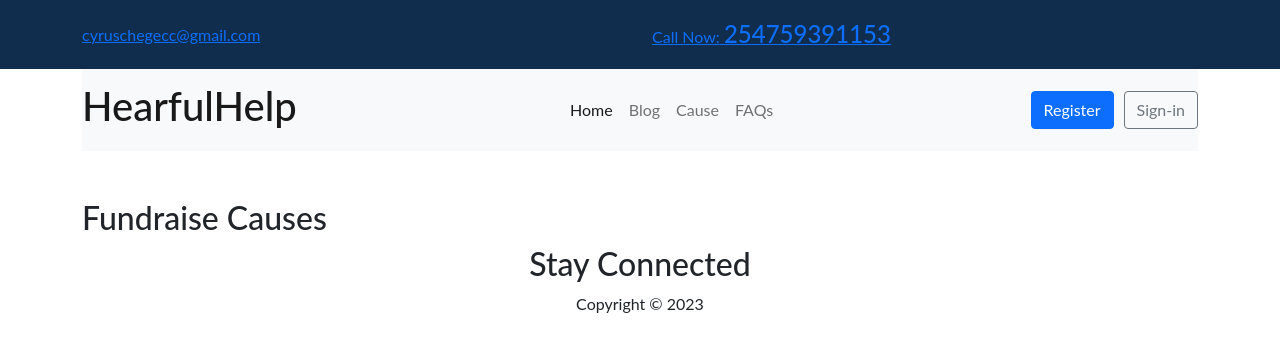
After one commit to CyrusNchege/HeartfulHelp, a Django app: page /causes/ in a window 1280 px wide. The commit adds this page. Shown: the top 352 px of the page. Run offline with Django 5.2, Linux system fonts and the light colour scheme; data that the repository does not hold is empty.

Commit message:
Add confcauses to the templates

```diff
--- a/donations/admin.py
+++ b/donations/admin.py
@@ -1,3 +1,7 @@
 from django.contrib import admin
 
 # Register your models here.
+from .models import FundraiseCause, Donation
+
+admin.site.register(FundraiseCause)
+admin.site.register(Donation)
--- a/donations/urls.py
+++ b/donations/urls.py
@@ -1,9 +1,16 @@
 from django.urls import path
 
 from .views import (home,
-                    about)
+                    about, cause_create, cause_delete, cause_detail, cause_edit, donation_create, causes_list
+                    )
 
 urlpatterns = [
     path('', home, name='home'),
     path('about/', about, name='about'),
+    path('causes/', causes_list, name='causes_list'),
+    path('causes/<int:pk>/', cause_detail, name='cause_detail'),
+    path('causes/new/', cause_create, name='cause_create'),
+    path('causes/<int:pk>/edit/', cause_edit, name='cause_edit'),
+    path('causes/<int:pk>/delete/', cause_delete, name='cause_delete'),
+    path('causes/<int:pk>/donations/new/', donation_create, name='donation_create'),
 ]
--- a/donations/views.py
+++ b/donations/views.py
@@ -10,3 +10,51 @@ def home(request):
 
 def about(request):
     return render(request, 'donations/about.html')
+
+def causes_list(request):
+    causes = FundraiseCause.objects.all()
+    return render(request, 'donations/causes_list.html', {'causes': causes})
+
+def cause_detail(request, pk):
+    cause = FundraiseCause.objects.get(id=pk)
+    return render(request, 'donations/cause_detail.html', {'cause': cause})
+
+def cause_create(request):
+    if request.method == 'POST':
+        form = FundraiseCauseForm(request.POST, request.FILES)
+        if form.is_valid():
+            cause = form.save()
+            return redirect('cause_detail', pk=cause.pk)
+    else:
+        form = FundraiseCauseForm()
+    return render(request, 'donations/cause_form.html', {'form': form})
+
+def cause_edit(request, pk):
+    cause = FundraiseCause.objects.get(pk=pk)
+    if request.method == 'POST':
+        form = FundraiseCauseForm(request.POST, request.FILES, instance=cause)
+        if form.is_valid():
+            cause = form.save()
+            return redirect('cause_detail', pk=cause.pk)
+    else:
+        form = FundraiseCauseForm(instance=cause)
+    return render(request, 'donations/cause_form.html', {'form': form})
+
+def cause_delete(request, pk):
+    FundraiseCause.objects.get(id=pk).delete()
+    return redirect('causes_list')
+
+def donation_create(request, pk):
+    cause = FundraiseCause.objects.get(id=pk)
+    if request.method == 'POST':
+        form = DonationForm(request.POST)
+        if form.is_valid():
+            donation = form.save(commit=False)
+            donation.cause = cause
+            donation.save()
+            cause.current_amount += donation.amount
+            cause.save()
+            return redirect('cause_detail', pk=cause.pk)
+    else:
+        form = DonationForm()
+    return render(request, 'donations/donation_form.html', {'form': form})
--- a/heartfulHelp/settings.py
+++ b/heartfulHelp/settings.py
@@ -124,3 +124,6 @@ STATICFILES_DIRS = ['static' ]
 # https://docs.djangoproject.com/en/5.0/ref/settings/#default-auto-field
 
 DEFAULT_AUTO_FIELD = 'django.db.models.BigAutoField'
+
+MEDIA_URL = '/images/'
+MEDIA_ROOT = os.path.join(BASE_DIR, 'images')
--- a/heartfulHelp/urls.py
+++ b/heartfulHelp/urls.py
@@ -15,9 +15,13 @@ Including another URLconf
     2. Add a URL to urlpatterns:  path('blog/', include('blog.urls'))
 """
 from django.contrib import admin
+from django.conf import settings
+from django.conf.urls.static import static
 from django.urls import path, include
 
 urlpatterns = [
     path('admin/', admin.site.urls),
     path("", include("donations.urls")),
 ]
+if settings.DEBUG :
+        urlpatterns += static(settings.MEDIA_URL, document_root=settings.MEDIA_ROOT)
--- a/templates/base.html
+++ b/templates/base.html
@@ -24,7 +24,7 @@
                         </li>
                     </ul>
                 </div>
-                <div class="col-lg-6 align-items-end">
+                <div class="col-lg-6 justify-content-end">
                     <div class="text-lg-right mt-2 mt-lg-0 ">
                         <a href="tel:+25475991153">
                             <span class="d-none d-lg-inline">Call Now:</span>
--- /dev/null
+++ b/templates/donations/causes_list.html
@@ -0,0 +1,27 @@
+{% extends 'base.html'%}
+
+{% block content %}
+
+<div class="container mt-5">
+    <h2>Fundraise Causes</h2>
+    <div class="row">
+
+        {% for cause in causes %}
+            <div class="col-md-4 mb-4">
+                <div class="card">
+                    <img src="{{ cause.image.url }}" class="card-img-top img-fluid img-thumbnail" width="50px" height="50px"  alt="{{ cause.title }}">
+                    <div class="card-body">
+                        <h5 class="card-title">{{ cause.title }}</h5>
+                        <p class="card-text">{{ cause.description }}</p>
+                        <p class="card-text"><strong>Goal:</strong> Ksh{{ cause.goal }}</p>
+                        <p class="card-text"><strong>Current Amount:</strong> Ksh{{ cause.current_amount }}</p>
+                        <p class="card-text"><strong>Account Number:</strong> {{ cause.account_number }}</p>
+                    </div>
+                </div>
+            </div>
+        {% endfor %}
+
+    </div>
+</div>
+
+{% endblock content %}
```
Also changed, not shown: donations/models.py (+6 -1 lines), donations/migrations/0001_initial.py (added), donations/migrations/0002_alter_fundraisecause_image.py (added), images/cause_images/cause_images/default.webp (added), images/cause_images/default.webp (added), templates/donations/cause_form.html (added), templates/donations/donation_form.html (added), 1 other file.
